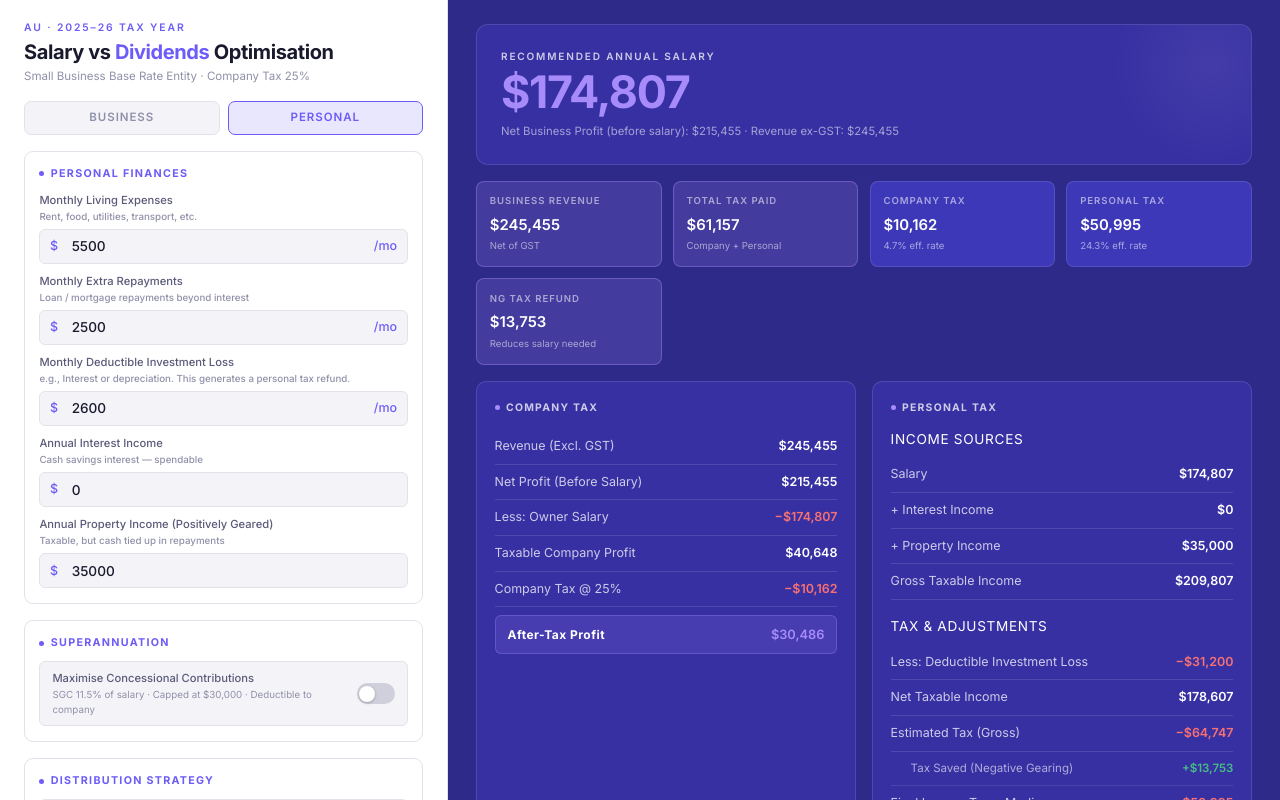
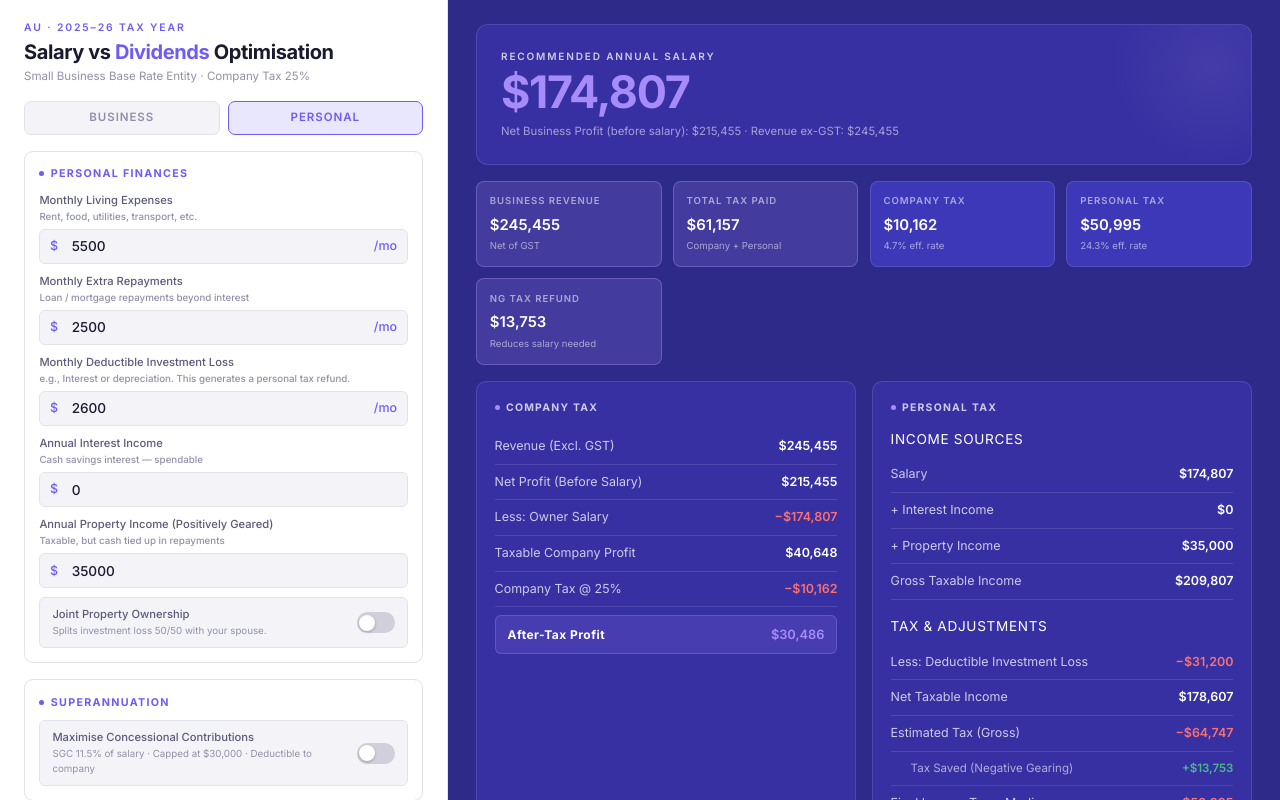
Before and after one commit to u1165139/sal-planner, a React (Vite) app: page / in a window 1280 px wide. Both pictures are taken after a click on the button "PERSONAL". Shown: the top 800 px of the page. Built offline with nearby package versions, Linux system fonts and the light colour scheme.

Commit message:
feat: enhance cash flow and tax calculations; update labels for clarity, implement spouse income splitting logic, and improve SVG favicon

```diff
--- a/src/core/schema.ts
+++ b/src/core/schema.ts
@@ -11,6 +11,7 @@ export const CalcInputsSchema = z.object({
   maximiseSuper: z.boolean(),
   drawDividend: z.boolean(),
   enableSpouseSplitting: z.boolean(),
+  jointOwnership: z.boolean(),
   spouseOtherIncome: z.number().min(0, "Spouse other income must be positive"),
 });
 
--- a/src/core/tax-engine.ts
+++ b/src/core/tax-engine.ts
@@ -61,8 +61,8 @@ export function calculateTaxStrategy(inputs: CalcInputs): CalcResults {
 
   // ── Negative gearing on investment loss ────────────────────────────────
   const annualDeductibleInvestmentLoss = monthlyDeductibleInvestmentLoss * 12;
-  const splitLossOwner = inputs.enableSpouseSplitting ? annualDeductibleInvestmentLoss / 2 : annualDeductibleInvestmentLoss;
-  const splitLossSpouse = inputs.enableSpouseSplitting ? annualDeductibleInvestmentLoss / 2 : 0;
+  const splitLossOwner = inputs.jointOwnership ? annualDeductibleInvestmentLoss / 2 : annualDeductibleInvestmentLoss;
+  const splitLossSpouse = inputs.jointOwnership ? annualDeductibleInvestmentLoss / 2 : 0;
 
   const findBestSplit = (totalSalary: number) => {
     let bestO = totalSalary;
@@ -128,7 +128,7 @@ export function calculateTaxStrategy(inputs: CalcInputs): CalcResults {
 
     let afterTaxSpouse = 0;
     let ngRefundSpouse = 0;
-    if (inputs.enableSpouseSplitting) {
+    if (inputs.enableSpouseSplitting || inputs.jointOwnership) {
       const sGross = spouseSal + (inputs.spouseOtherIncome || 0);
       const sTaxWithout = calcTotalPersonalTax(sGross);
       const sTaxWith = calcTotalPersonalTax(Math.max(0, sGross - splitLossSpouse));
@@ -168,13 +168,26 @@ export function calculateTaxStrategy(inputs: CalcInputs): CalcResults {
   // ── Super adjustment ───────────────────────────────────────────────────────
   let superContribution = 0;
   if (maximiseSuper) {
-    // Note: this logic assumes super is prioritized mostly for the owner up to the cap
+    // Calculate total effective cap based on who receives a salary
+    let totalCap = 0;
+    if (recommendedOwnerSalary > 0) totalCap += SUPER_CAP;
+    if (inputs.enableSpouseSplitting && recommendedSpouseSalary > 0) totalCap += SUPER_CAP;
+    // Default to at least one cap if salaries haven't been mapped yet but profit exists
+    if (totalCap === 0) totalCap = SUPER_CAP;
+
     const maxSalaryWithSuper = Math.max(0, netBusinessProfit) / (1 + SUPER_RATE);
     totalRecommendedSalary = Math.min(totalRecommendedSalary, maxSalaryWithSuper);
     const reSplit = computeCash(totalRecommendedSalary);
     recommendedOwnerSalary = reSplit.ownerSal;
     recommendedSpouseSalary = reSplit.spouseSal;
-    superContribution = Math.min(recommendedOwnerSalary * SUPER_RATE, SUPER_CAP);
+
+    // Recalculate cap purely based on finalized split
+    totalCap = 0;
+    if (recommendedOwnerSalary > 0) totalCap += SUPER_CAP;
+    if (recommendedSpouseSalary > 0) totalCap += SUPER_CAP;
+    if (totalCap === 0) totalCap = SUPER_CAP;
+
+    superContribution = Math.min(totalRecommendedSalary * SUPER_RATE, totalCap);
   }
 
   // ── Final tax calculations ─────────────────────────────────────────────────
@@ -205,7 +218,7 @@ export function calculateTaxStrategy(inputs: CalcInputs): CalcResults {
   let spouseNgRefund = 0;
   let spouseTax = 0;
   let afterTaxSpouseSalary = 0;
-  if (inputs.enableSpouseSplitting) {
+  if (inputs.enableSpouseSplitting || inputs.jointOwnership) {
     const sGross = recommendedSpouseSalary + (inputs.spouseOtherIncome || 0);
     const sTaxWithout = calcTotalPersonalTax(sGross);
     const sTaxWith = calcTotalPersonalTax(Math.max(0, sGross - splitLossSpouse));
@@ -219,7 +232,6 @@ export function calculateTaxStrategy(inputs: CalcInputs): CalcResults {
   const negativeGearingRefund = ownerNegativeGearingRefund + spouseNgRefund;
 
   let personalTaxTotal = personalTaxWith - frankingCredit;
-  if (personalTaxTotal < 0) personalTaxTotal = 0;
 
   const personalTaxOnBaseOnly = calcTotalPersonalTax(basePersonalTaxableIncome);
   const personalTaxOnSalary = personalTaxWithout - personalTaxOnBaseOnly;
@@ -254,7 +266,7 @@ export function calculateTaxStrategy(inputs: CalcInputs): CalcResults {
     personalTaxTotal: ensureNumber(personalTaxTotal),
     personalTaxOnSalary: ensureNumber(personalTaxOnSalary),
     totalPersonalTaxableIncome: ensureNumber(totalPersonalTaxableIncome),
-    totalTax: ensureNumber(companyTax + personalTaxTotal),
+    totalTax: ensureNumber(companyTax + personalTaxTotal + spouseTax),
     spouseTax: ensureNumber(spouseTax),
     totalFamilyTax: ensureNumber(totalFamilyTax),
     effectivePersonalRate: ensureNumber((personalTaxTotal / grossIncome) * 100),
--- a/src/core/types.ts
+++ b/src/core/types.ts
@@ -9,6 +9,7 @@ export interface CalcInputs {
   maximiseSuper: boolean;
   drawDividend: boolean;
   enableSpouseSplitting: boolean;
+  jointOwnership: boolean;
   spouseOtherIncome: number;
 }
 
--- a/src/features/calculator/InputTabs.tsx
+++ b/src/features/calculator/InputTabs.tsx
@@ -100,6 +100,17 @@ export function InputTabs() {
             onChange={set('propertyIncome')}
             error={getError('propertyIncome')}
           />
+          <div
+            className="toggle-row"
+            onClick={() => set('jointOwnership')(!inputs.jointOwnership)}
+            style={{ marginTop: '0.55rem' }}
+          >
+            <div>
+              <div className="toggle-label">Joint Property Ownership</div>
+              <div className="toggle-sublabel">Splits investment loss 50/50 with your spouse.</div>
+            </div>
+            <div className={`toggle-switch ${inputs.jointOwnership ? 'on' : ''}`} />
+          </div>
         </div>
       )}
 
--- a/src/hooks/useSalaryOptimization.ts
+++ b/src/hooks/useSalaryOptimization.ts
@@ -16,6 +16,7 @@ const DEFAULT_INPUTS: CalcInputs = {
   maximiseSuper: false,
   drawDividend: false,
   enableSpouseSplitting: false,
+  jointOwnership: false,
   spouseOtherIncome: 0,
 };
 
```
